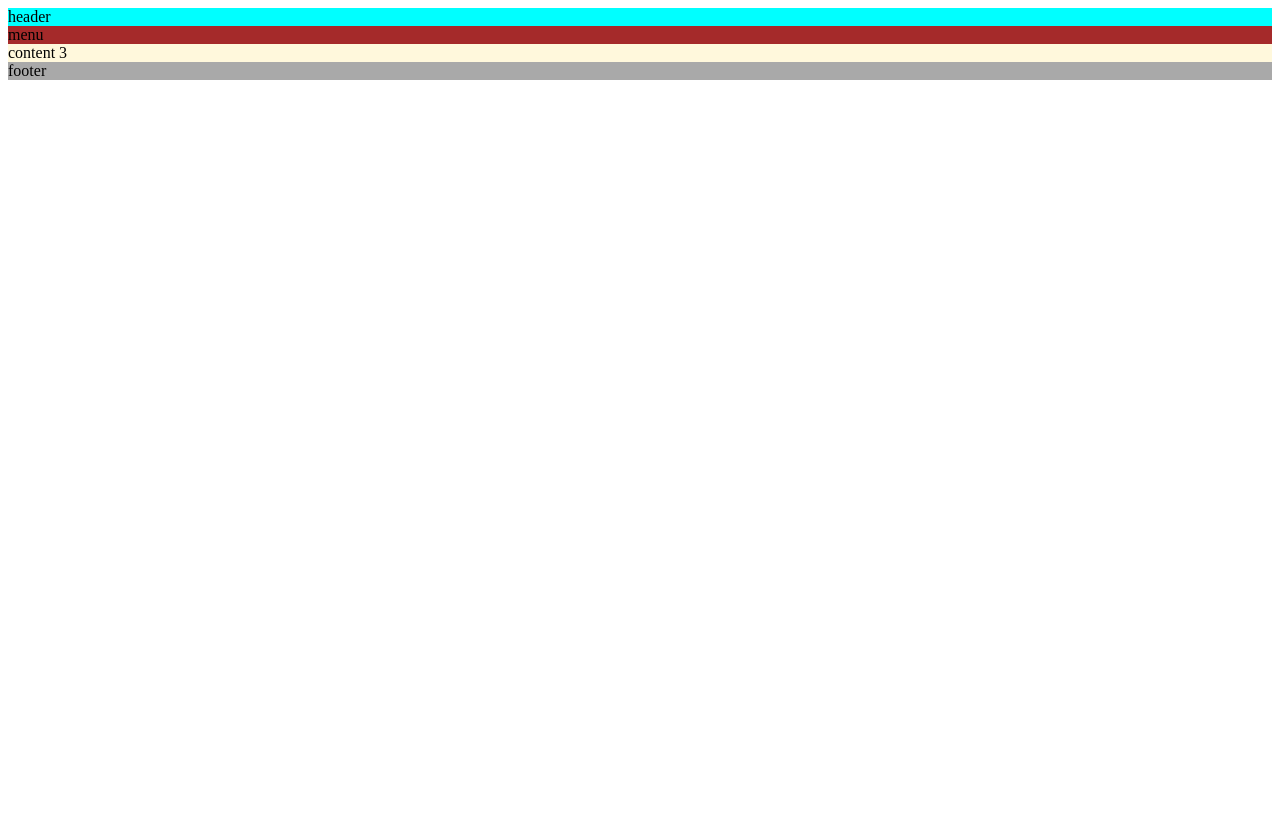
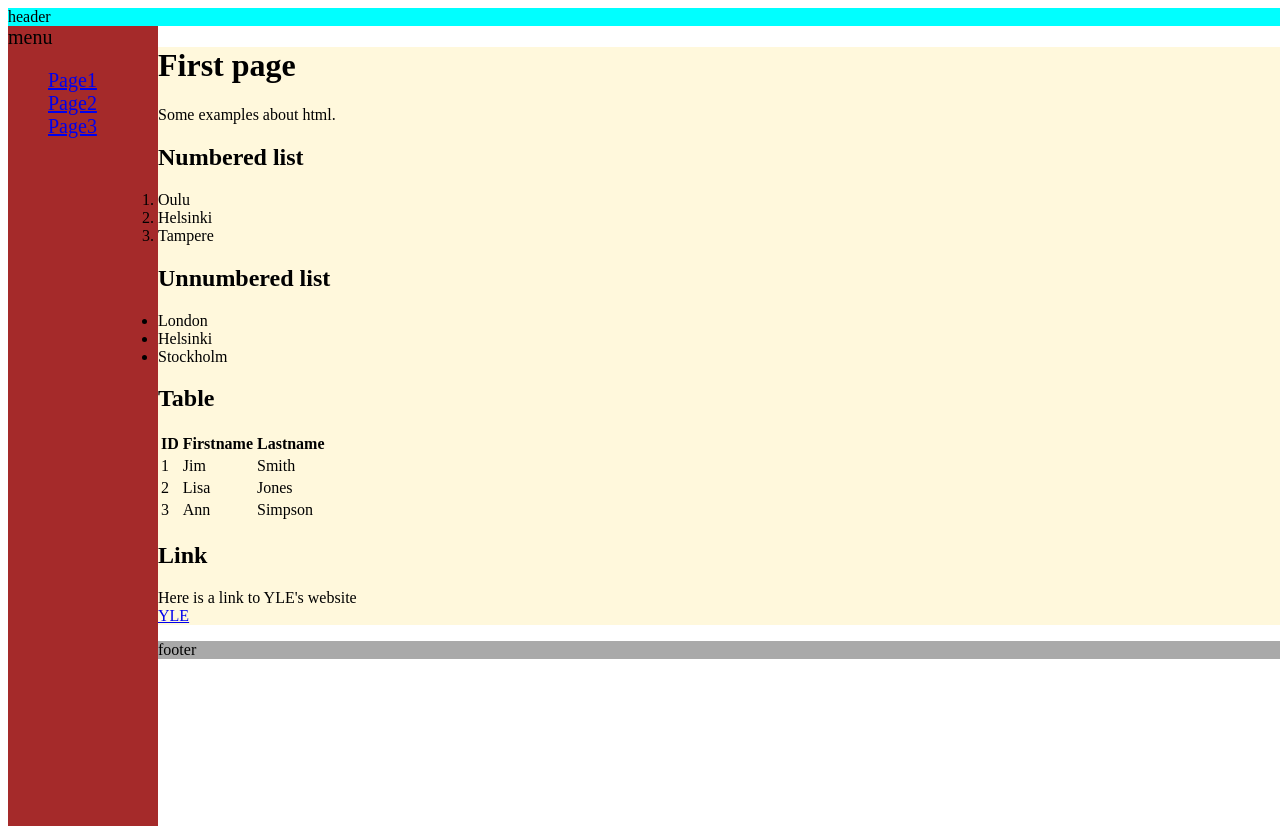
Before and after one commit to mikap2770/day7, a website: page public/menu.html in a window 1280 px wide. Before the commit the page ends 800 px from the top, so only its background shows below. Drawn offline with Linux system fonts and the light colour scheme.

Commit message:
ex2 done

```diff
--- a/public/css/mystyle.css
+++ b/public/css/mystyle.css
@@ -3,6 +3,19 @@
 }
 #menu{
     background-color:brown;
+    float: left;
+    width: 150px;
+    height: 100%;
+    font-size: 20px;
+
+
+}
+#menu ul li{
+    list-style: none;
+    text-decoration:none;
+}
+#menu ul li a:hover{
+    text-decoration: none;
 }
 #content{
     background-color:cornsilk;
@@ -10,3 +23,9 @@
 #footer{
     background-color:darkgray;
 }
+
+html,
+body {
+	height: 100%;
+	width: 100%;
+}
--- /dev/null
+++ b/public/js/myfunctions.js
@@ -0,0 +1,22 @@
+function loadDoc(page) {
+    console.log(page);
+    const xhttp = new XMLHttpRequest();
+    xhttp.onreadystatechange = function() {
+      if (this.readyState == 4 && this.status == 200) {
+       document.getElementById("content").innerHTML = this.responseText;
+      }
+    };
+    xhttp.open("GET", page, true);
+    xhttp.send();
+  }
+
+  window.onload=function loadFirst() {
+    const xhttp = new XMLHttpRequest();
+    xhttp.onreadystatechange = function() {
+      if (this.readyState == 4 && this.status == 200) {
+       document.getElementById("content").innerHTML = this.responseText;
+      }
+    };
+    xhttp.open("GET", "page1.html", true);
+    xhttp.send();
+  }
--- a/public/menu.html
+++ b/public/menu.html
@@ -5,6 +5,7 @@
     <meta http-equiv="X-UA-Compatible" content="IE=edge">
     <meta name="viewport" content="width=device-width, initial-scale=1.0">
     <link rel="stylesheet" type="text/css" href="css/mystyle.css">
+    <script src="js/myfunctions.js" charset="utf-8"></script>
     <title>Document</title>
 </head>
 <body>
@@ -13,6 +14,11 @@
     </div>
     <div id="menu">
         menu
+        <ul>
+            <li> <a href="#" onclick="loadDoc('page1.html')">Page1</a> </li>
+            <li> <a href="#" onclick="loadDoc('page2.html')">Page2</a> </li>
+            <li> <a href="#" onclick="loadDoc('page3.html')">Page3</a> </li>
+            </ul>
     </div>
     <div id="content">
         content 3
--- /dev/null
+++ b/public/page1.html
@@ -0,0 +1,39 @@
+<h1>First page</h1>
+	<p>
+	  Some examples about html.
+	</p>
+	<h2>Numbered list</h2>
+	<p>
+	  <ol>
+	    <li>Oulu</li>
+	    <li>Helsinki</li>
+	    <li>Tampere</li>
+	  </ol>
+	</p>
+	<h2>Unnumbered list</h2>
+	<p>
+	  <ul>
+	    <li>London</li>
+	    <li>Helsinki</li>
+	    <li>Stockholm</li>
+	  </ul>
+	</p>
+	<h2>Table</h2>
+	<p>
+	  <table>
+	    <thead>
+	      <tr><th>ID</th><th>Firstname</th><th>Lastname</th></tr>
+	    </thead>
+	    <tbody>
+	      <tr><td>1</td><td>Jim</td><td>Smith</td></tr>
+	      <tr><td>2</td><td>Lisa</td><td>Jones</td></tr>
+	      <tr><td>3</td><td>Ann</td><td>Simpson</td></tr>
+	    </tbody>
+	  </table>
+	</p>
+
+	<h2>Link</h2>
+	<p>
+	  Here is a link to YLE's website <br>
+	  <a href="https://yle.fi" target="_blank">YLE</a>
+	</p>
```
Also changed, not shown: public/page2.html (added, +1 -0 lines), public/page3.html (added, +1 -0 lines).
